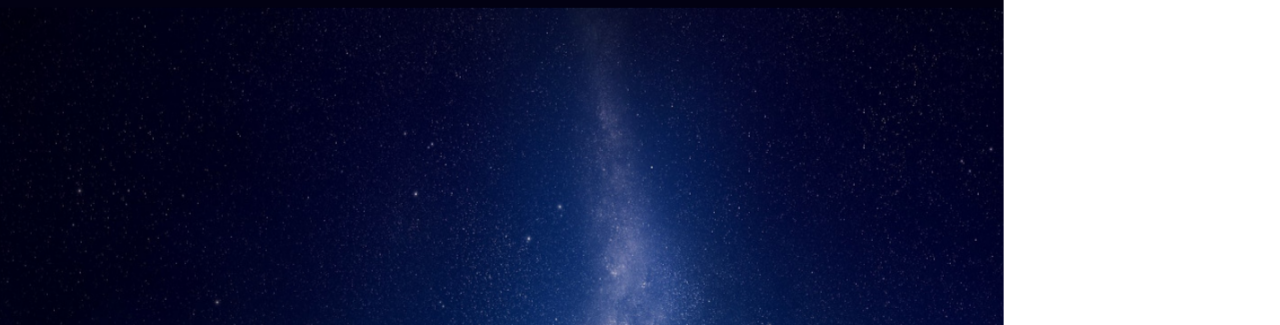
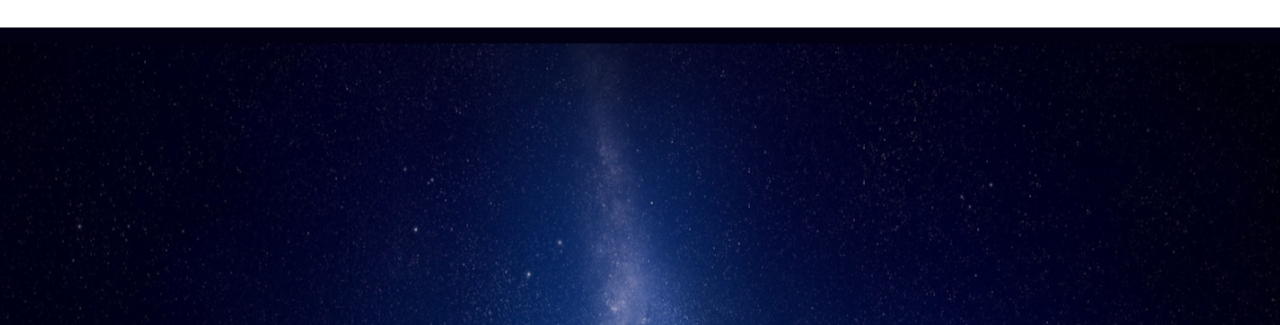
Before and after one commit to jeremyhon/jeremyhon.github.io, a website: page index.html in a window 1280 px wide. Shown: the top 325 px of the page. Drawn offline with Linux system fonts and the light colour scheme.

Commit message:
fix errors

```diff
--- a/assets/css/styles.css
+++ b/assets/css/styles.css
@@ -88,12 +88,11 @@ input {
     display:inline-block;
 }
 .spacer {
-    height:300px;
+    height:350px;
 }
 .scene {
     background-color: #101745;
     height:634px;
-    width:1000px;
     overflow:hidden;
     padding-left:0px;
 }
@@ -119,7 +118,7 @@ input {
 }
 .parallax__group {
     position: relative;
-    height: 80vh;
+    height: 500px;
     transform-style: preserve-3d;
 }
 .parallax__layer {
```
Also changed, not shown: _site/assets/css/styles.css.
